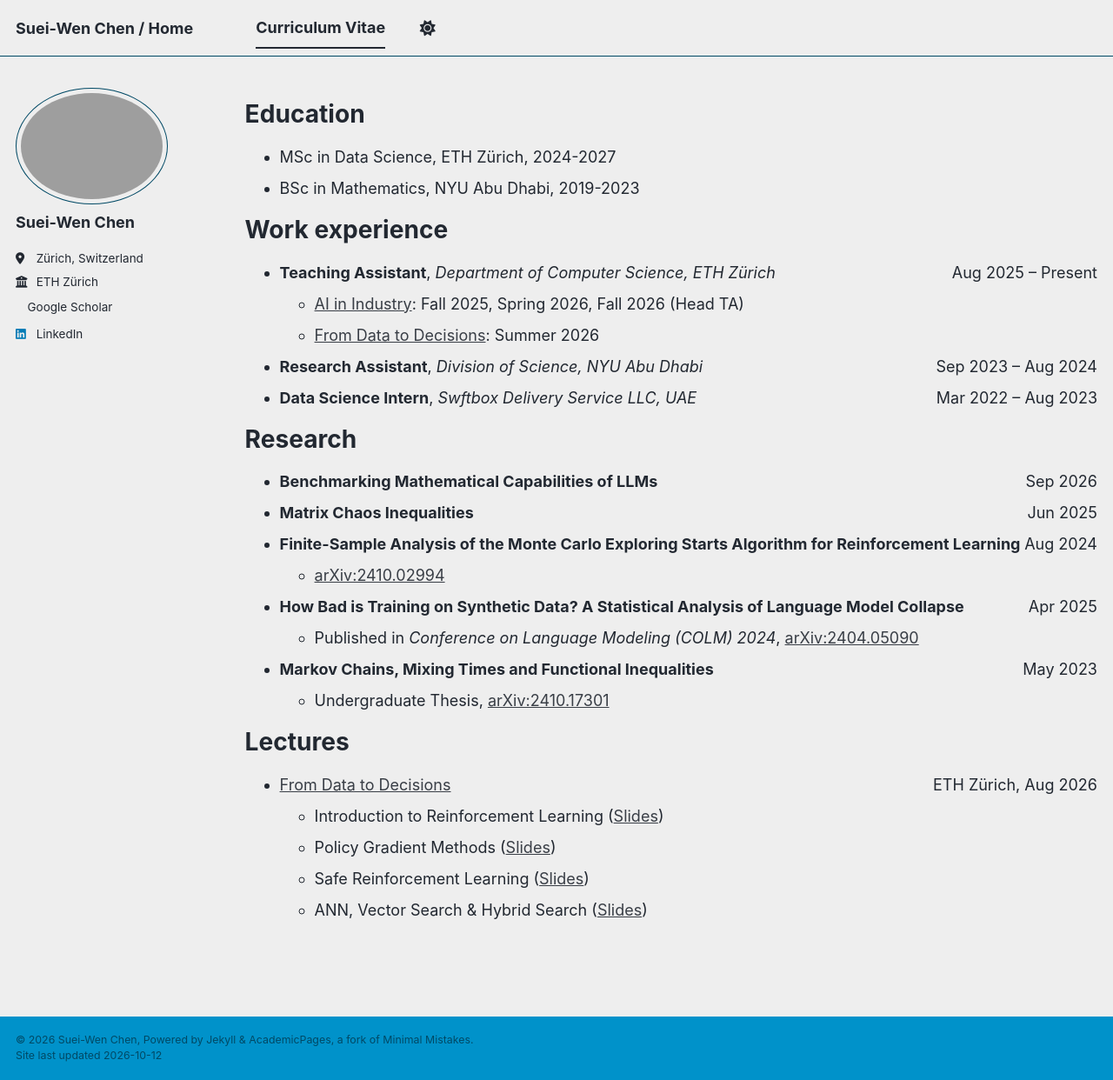
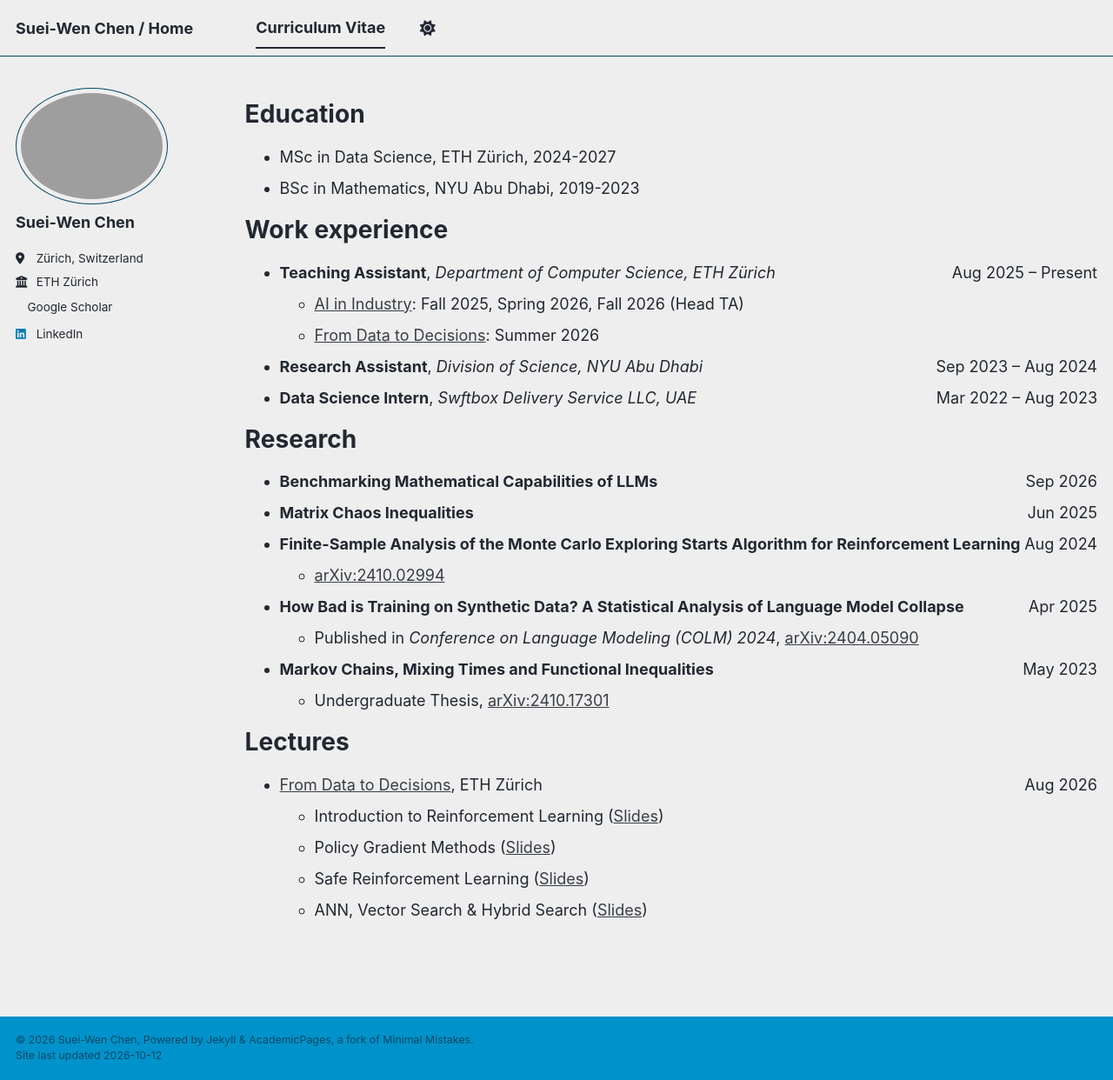
Before and after one commit to SueiWenChen/sueiwenchen.github.io, a Jekyll site: the page built from _pages/cv.md, in a window 1280 px wide and 1242 px high. Shown: the whole window at 87% size. Built offline with Jekyll 4.4.1, drawn with Linux system fonts in a browser that asks for light colours; a style sheet for code colours, icons or effects is not loaded.

Commit message:
minor changes

```diff
--- a/_pages/cv.md
+++ b/_pages/cv.md
@@ -35,7 +35,7 @@ Research
 
 Lectures
 ======
-* [From Data to Decisions](https://eth-fdd-fs26.github.io/FDD-Page/) <span style="float: right;">ETH Zürich, Aug 2026</span>
+* [From Data to Decisions](https://eth-fdd-fs26.github.io/FDD-Page/), ETH Zürich <span style="float: right;">Aug 2026</span>
   * Introduction to Reinforcement Learning ([Slides](https://raw.githubusercontent.com/eth-fdd-fs26/FDD-WE4-public/main/1_rl_intro/lecture/FDD26-W4-ReIntroToRL.pdf))
   * Policy Gradient Methods ([Slides](https://raw.githubusercontent.com/eth-fdd-fs26/FDD-WE4-public/main/2_pg/lecture/FDD26-W4-PolicyGradient.pdf))
   * Safe Reinforcement Learning ([Slides](https://raw.githubusercontent.com/eth-fdd-fs26/FDD-WE4-public/main/6_risk_rl/lecture/FDD26-W4-SafeRL.pdf))
```
